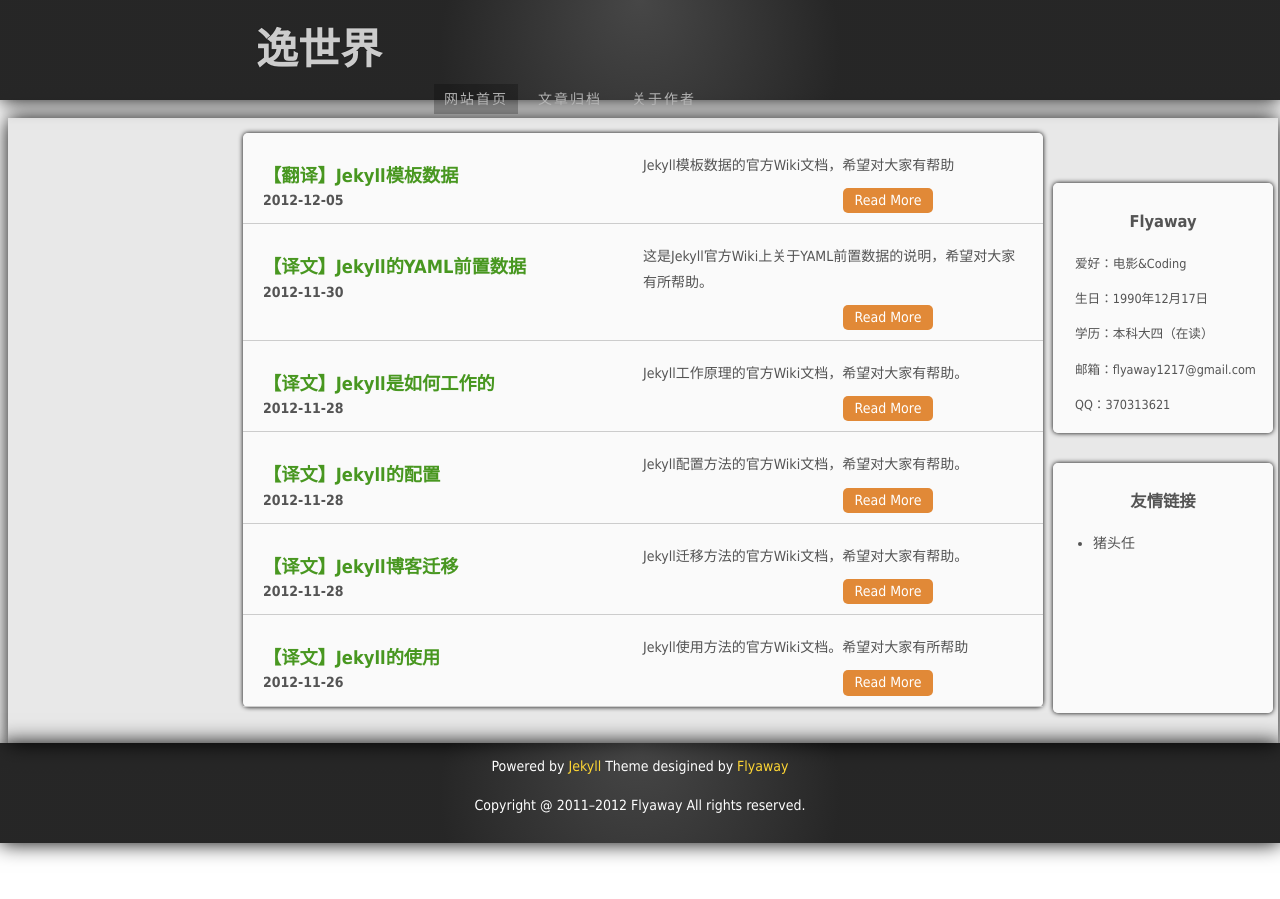
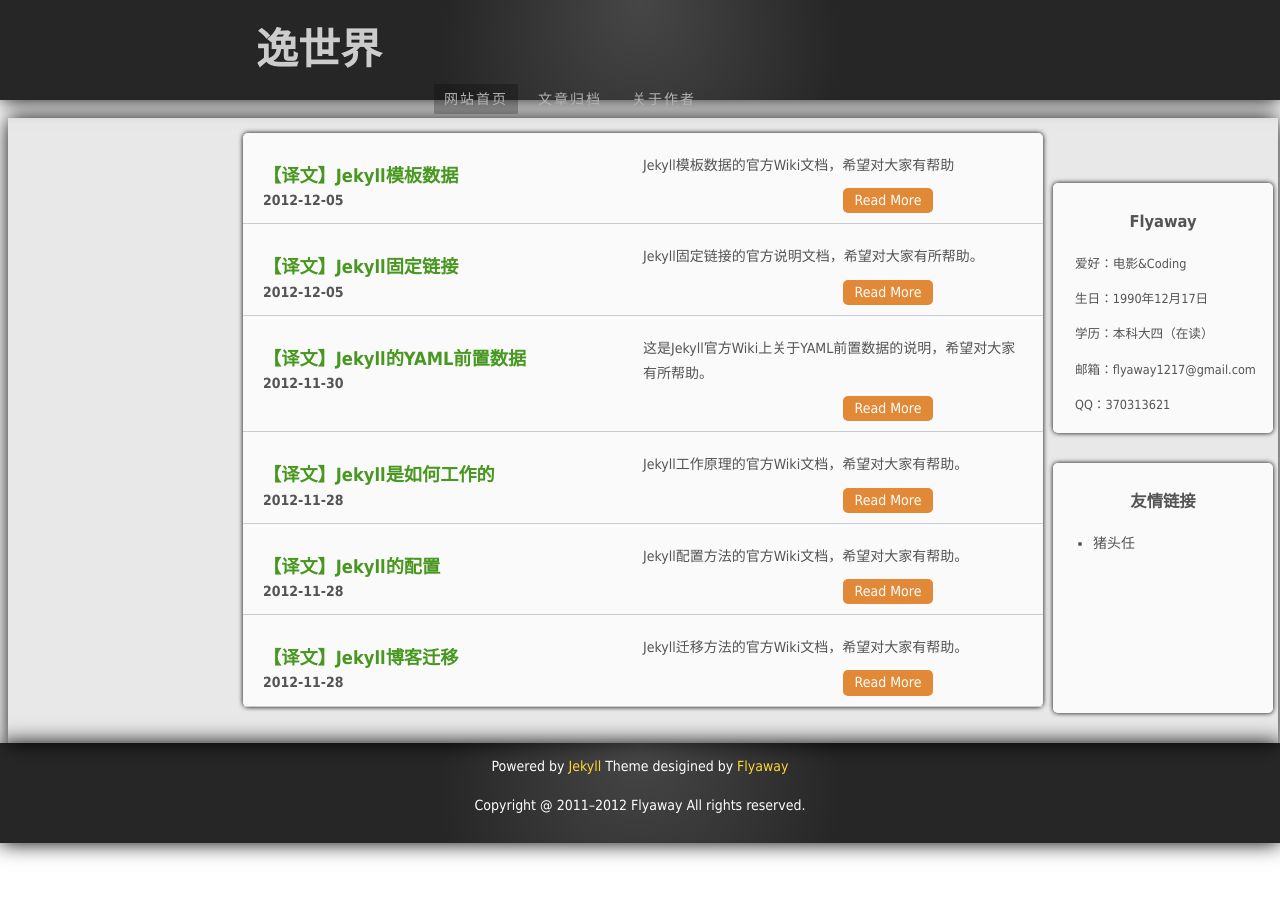
Before and after one commit to flyaway1217/flyaway1217.github.com, a Jekyll site: the page built from index.html, in a window 1280 px wide. Built offline with Jekyll 4.4.1, drawn with Linux system fonts in a browser that asks for light colours.

Commit message:
Update a post and add a post

```diff
--- a/_posts/2012-12-5-Jekyll-Wiki-Template-Data.md
+++ b/_posts/2012-12-5-Jekyll-Wiki-Template-Data.md
@@ -1,8 +1,8 @@
 ---
 layout: post
-title: 【翻译】Jekyll模板数据
+title: 【译文】Jekyll模板数据
 description: Jekyll模板数据的官方Wiki文档，希望对大家有帮助
-cateory: 翻译
+category: 翻译
 keywords: Template Data,Jekyll,Variable
 tags: Jekyll,Github
 ---
```
Also changed, not shown: _posts/2012-12-5-Jekyll-Wiki-Permalinks.md (added, +54 -0 lines).
